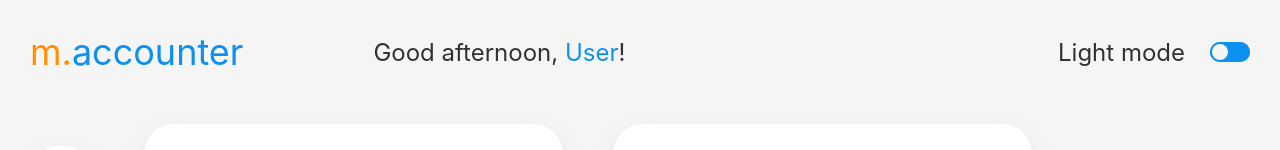
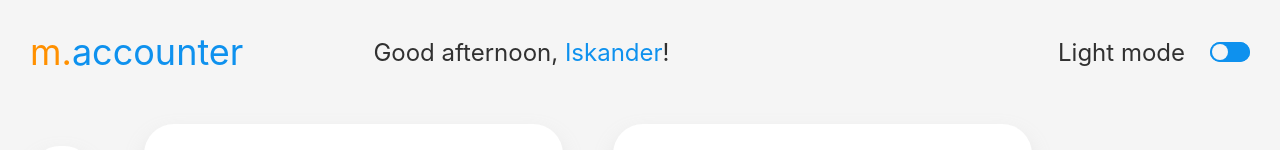
Before and after one commit to ISAYwtf/maccounter, a React (Create React App) app: page / in a window 1280 px wide. Shown: the top 150 px of the page. Built offline with nearby package versions, Linux system fonts and the light colour scheme; a web font is replaced by a local one.

Commit message:
feat: #38: Добавить в store данные профиля (#41)

```diff
--- a/src/app/components/Greeting/GreetingContainer.tsx
+++ b/src/app/components/Greeting/GreetingContainer.tsx
@@ -1,6 +1,7 @@
 import Greeting, { GreetingProps } from '@components/Greeting/Greeting'
 import { setTimePeriod } from '@store/app-store/appReducer'
 import { selectTimePeriod } from '@store/app-store/appSelectors'
+import { selectProfileFirstName } from '@store/profile-store/profileSelectors'
 import { State } from '@store/redux-store'
 import React from 'react'
 import { connect } from 'react-redux'
@@ -12,6 +13,7 @@ const GreetingContainer: React.FC<GreetingProps> = ({ setTimePeriod: setPeriod,
 
 const mapStateToProps = (state: State) => ({
     timePeriod: selectTimePeriod(state),
+    userName: selectProfileFirstName(state),
 })
 
 const mapDispatchToProps = {
--- a/src/app/components/Header/Header.tsx
+++ b/src/app/components/Header/Header.tsx
@@ -16,7 +16,7 @@ const Header: React.FC = () => (
                 <Logo />
             </div>
             <div>
-                <GreetingContainer userName="User" />
+                <GreetingContainer />
             </div>
         </div>
         <HomePageSwitcher />
--- /dev/null
+++ b/src/app/store/profile-store/profileInitialState.ts
@@ -0,0 +1,8 @@
+export const INITIAL_STATE = {
+    firstName: 'Iskander',
+    secondName: 'Aydynov',
+    email: 'example@mail.ru',
+    phone: '+79999999999',
+}
+
+export type ProfileInitialState = typeof INITIAL_STATE
--- /dev/null
+++ b/src/app/store/profile-store/profileReducer.ts
@@ -0,0 +1,5 @@
+import { INITIAL_STATE, ProfileInitialState } from '@store/profile-store/profileInitialState'
+
+const profileReducer = (state = INITIAL_STATE): ProfileInitialState => state
+
+export default profileReducer
--- /dev/null
+++ b/src/app/store/profile-store/profileSelectors.ts
@@ -0,0 +1,7 @@
+import { State } from '@store/redux-store'
+
+export const selectProfile = (state: State) => state.profile
+export const selectProfileFirstName = (state: State) => state.profile.firstName
+export const selectProfileSecondName = (state: State) => state.profile.secondName
+export const selectProfilePhone = (state: State) => state.profile.phone
+export const selectProfileEmail = (state: State) => state.profile.email
--- a/src/app/store/redux-store.ts
+++ b/src/app/store/redux-store.ts
@@ -1,4 +1,5 @@
 import appReducer from '@store/app-store/appReducer'
+import profileReducer from '@store/profile-store/profileReducer'
 import { combineReducers, createStore } from 'redux'
 import expensesReducer from '@store/expenses-store/expensesReducer'
 import sidebarReducer from '@store/sidebar-store/sidebarReducer'
@@ -7,6 +8,7 @@ const reducers = combineReducers({
     expenses: expensesReducer,
     sidebar: sidebarReducer,
     app: appReducer,
+    profile: profileReducer,
 })
 const store = createStore(reducers)
 
```
